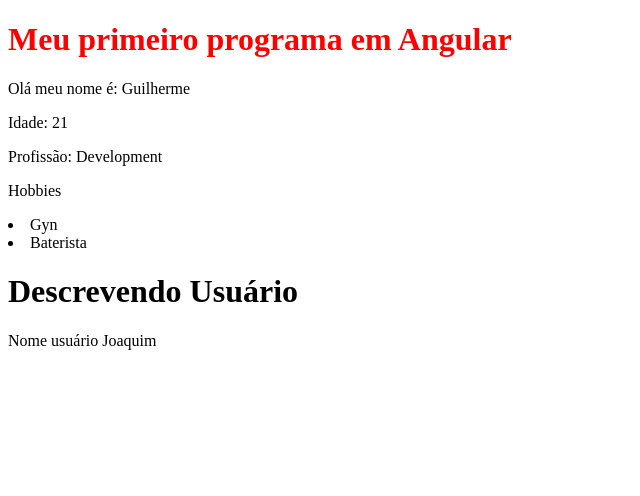
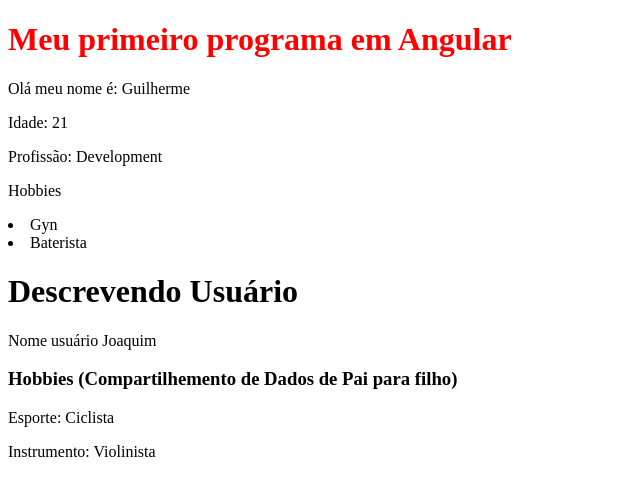
Before and after one commit to Guilh3rmeCabral/Angular, an Angular app: page / in a window 1280 px wide. Shown: the top 496 px of the page, without its empty margins (0-640 px from the left). Built offline with nearby package versions, Linux system fonts and the light colour scheme.

Commit message:
Reforçando aprendizado sobre compartilhamento de dados Pai para Filho

```diff
--- a/src/app/app.component.html
+++ b/src/app/app.component.html
@@ -2,6 +2,8 @@
 
 <app-first-component></app-first-component>
 <app-parent-data
-  [name]="userName"
+  [userName]="userName"
+  [userAge]="userAge"
+  [userHobbies]="userHobbies"
 >
 </app-parent-data>
--- a/src/app/app.component.ts
+++ b/src/app/app.component.ts
@@ -6,7 +6,14 @@
   styleUrls: ['./app.component.scss']
 })
 export class AppComponent {
+
   userName = 'Joaquim';
+  userAge = 21;
+  userHobbies = {
+    esporte: 'Ciclista',
+    instrumento: 'Violinista'
+  };
+
 
   title = 'angular-course';
 }
--- a/src/app/components/parent-data/parent-data.component.html
+++ b/src/app/components/parent-data/parent-data.component.html
@@ -1,2 +1,6 @@
 <h1>Descrevendo Usuário</h1>
-<p>Nome usuário {{name}}</p>
+<p>Nome usuário {{userName}}</p>
+
+<h3>Hobbies (Compartilhemento de Dados de Pai para filho)</h3>
+<p>Esporte: {{userHobbies.esporte}}</p>
+<p>Instrumento: {{userHobbies.instrumento}}</p>
--- a/src/app/components/parent-data/parent-data.component.ts
+++ b/src/app/components/parent-data/parent-data.component.ts
@@ -6,5 +6,8 @@
   styleUrls: ['./parent-data.component.scss']
 })
 export class ParentDataComponent {
-  @Input() name: string = '';
+  @Input() userName: string = '';
+  @Input() userAge!: number;
+  @Input() userHobbies!: {esporte: string; instrumento: string};
+  // Sinal de ! significa que estou garatindo que esse dado vai ser iniciado;
 }
```
